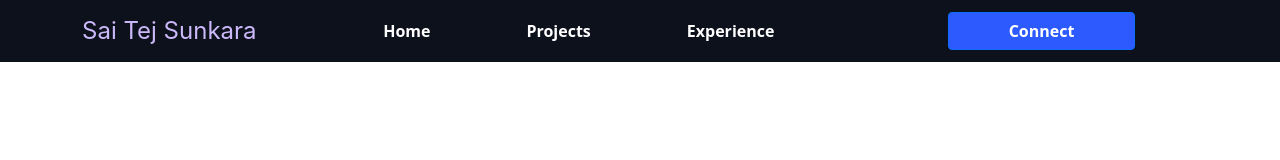
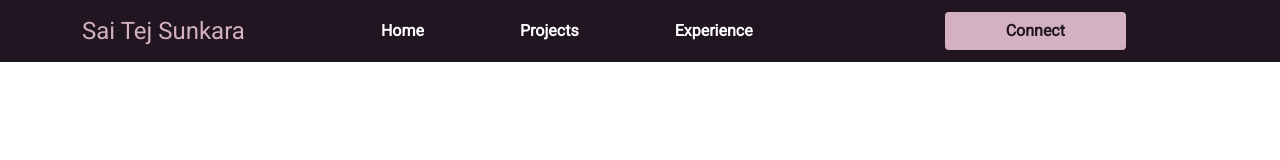
Before and after one commit to er-saitej/React-JS, a React app in the folder r1reactjs/: page / in a window 1280 px wide. Built offline with nearby package versions, Linux system fonts and the light colour scheme.

Commit message:
Navbar complete

```diff
--- a/r1reactjs/src/components/NavigationBar/NavigationToolBar.css
+++ b/r1reactjs/src/components/NavigationBar/NavigationToolBar.css
@@ -1,35 +1,42 @@
 .navigationPrimaryBackground {
-    background: #0d111c !important;
-    color: #ffffff;
+    background: #211522;
+    color: #FFFFFF;
 }
 .navigationBrand {
-    color: #cbb9fa;
+    color: #D3B1C2;
     font-weight: 400;
     font-size: 24px;
-    font-family: -apple-system, BlinkMacSystemFont, 'Segoe UI', Roboto, Oxygen, Ubuntu, Cantarell, 'Open Sans', 'Helvetica Neue', sans-serif;
 }
 .navigationText {
-    color: #ffffff;
+    color: #FFFFFF;
     font-weight: 600;
 }
 .navigationText:active {
-    color: #2c5afe;
+    color: #C197D2;
 }
 .navigationText:hover {
-    color: #2c5afe;
+    color: #C197D2;
 }
 .navigationContactButtonBackground {
-    background: #2c5afe;
-    color: #ffffff;
+    background: #D3B1C2;
+    color: #211522;
     font-weight: 600;
 
 }
 .navigationContactButtonBackground:hover {
-    background: #ffffff;
-    color: #0d111c;
+    background: #FFFFFF;
+    color: #211522;
 }
 .btn:focus,.btn:active {
     size: 50%;
     outline: none !important;
     box-shadow: none;
  }
+ /*
+    Primary Dark: #211522
+    Primary Light: #D3B1C2
+    Secondary Dark: ##613659
+    Secondary Light: #C197D2
+    Complimentary: #FFFFFF
+    Complimentary: #000000
+ */
--- a/r1reactjs/src/components/NavigationBar/NavigationToolBar.js
+++ b/r1reactjs/src/components/NavigationBar/NavigationToolBar.js
@@ -2,36 +2,30 @@ import React from 'react';
 import { ArrowDownCircle } from 'react-feather';
 import { ArrowUpCircle } from 'react-feather';
 import './NavigationToolBar.css';
+import '../Root.css';
 
 const NavigationToolBar = () => {
   const pageHeader = "Sai Tej Sunkara";
   let isArrowDown = false;
-
-  function changeArrowState() {
-    console.log(isArrowDown);
-    isArrowDown = !isArrowDown;
-    console.log(isArrowDown);
-  }
-
   return (
     <nav className="navbar navbar-expand-lg fixed-top navigationPrimaryBackground">
         <div className="container">
-            <span className="navbar-brand navigationBrand">{pageHeader}</span>
+            <span className="navbar-brand navigationBrand clickableObject">{pageHeader}</span>
             <span className="navbar-toggler" data-bs-toggle="collapse" data-bs-target="#navbarCollapse"
-             aria-controls="navbarCollapse" aria-expanded="false" aria-label="Toggle navigation" onClick={changeArrowState()}>
+             aria-controls="navbarCollapse" aria-expanded="false" aria-label="Toggle navigation">
                {
                  isArrowDown?<ArrowUpCircle />:<ArrowDownCircle />
                }
             </span>
             <div className="collapse navbar-collapse ms-auto" id="navbarCollapse">
               <ul className="navbar-nav mb-2 mb-lg-0 ms-auto me-auto">
-                <li className="nav-item mx-0 mx-lg-5 my-2 my-lg-0 navigationText">Home</li>
-                <li className="nav-item mx-0 mx-lg-5 my-2 my-lg-0 navigationText">Projects</li>
-                <li className="nav-item mx-0 mx-lg-5 my-2 my-lg-0 navigationText">Experience</li>
+                <li className="nav-item mx-0 mx-lg-5 my-2 my-lg-0 navigationText clickableObject">Home</li>
+                <li className="nav-item mx-0 mx-lg-5 my-2 my-lg-0 navigationText clickableObject">Projects</li>
+                <li className="nav-item mx-0 mx-lg-5 my-2 my-lg-0 navigationText clickableObject">Experience</li>
               </ul>
               <ul className="navbar-nav mb-2 mb-lg-0 ms-auto me-auto">
                 <li className="nav-item mx-lg-5 my-2 my-lg-0 navigationText ms-auto me-auto ms-lg-0 me-lg-0">
-                      <button type="button" className="btn btn-primary navigationContactButtonBackground">
+                      <button type="button" className="btn navigationContactButtonBackground">
                         <span className="px-5">Connect</span>
                       </button>
                 </li>
--- a/r1reactjs/src/components/Root.css
+++ b/r1reactjs/src/components/Root.css
@@ -1,16 +1,11 @@
-.rootBackgroundColor {
-    color: #0d111c;
-}
-.rootTextColor {
-    color: #2c5afe;
-}
-.rootWhite {
-    color: #ffffff;
-}
-.rootButtonBackground {
-    color: #2c5bfe;
-}
+@import url('https://fonts.googleapis.com/css2?family=Montserrat&family=Roboto&display=swap');
 .btn:focus,.btn:active {
     outline: none !important;
     box-shadow: none;
- }
+}
+.clickableObject {
+    cursor: pointer;
+}
+.rootStyles {
+    font-family: 'Roboto', sans-serif;
+}
--- a/r1reactjs/src/components/Root.js
+++ b/r1reactjs/src/components/Root.js
@@ -3,7 +3,7 @@ import NavigationToolBar from './NavigationBar/NavigationToolBar';
 
 const Root = () => {
   return (
-    <div>
+    <div className="rootStyles">
         <NavigationToolBar />
     </div>);
 };
```
